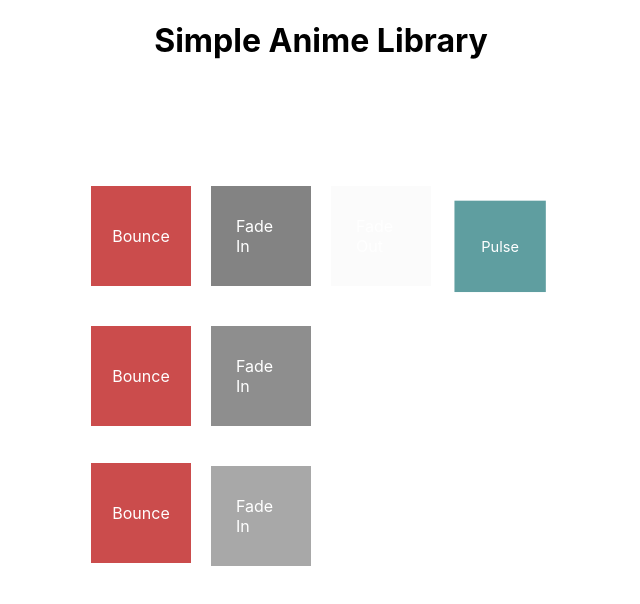
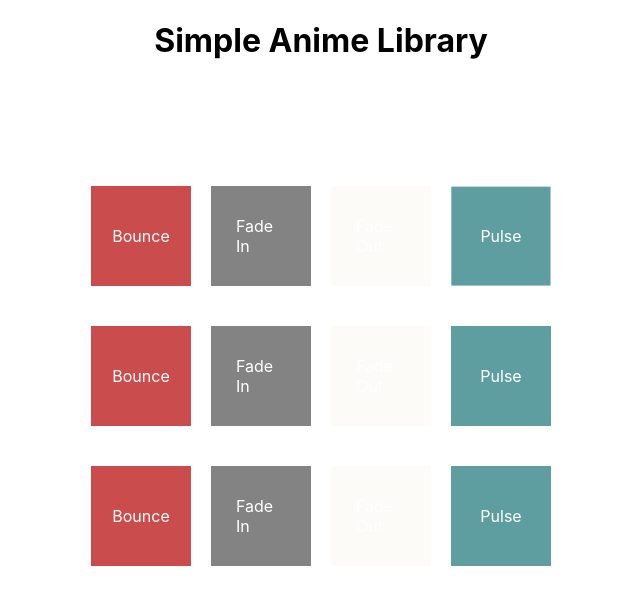
Before and after one commit to pesto-students/deep-dive-1akshat, a React (Create React App) app in the folder react-exercises/simple-anime-react/: page / in a window 1280 px wide. Shown: the top 604 px of the page, without its empty margins (319-959 px from the left). Built offline with nearby package versions, Linux system fonts and the light colour scheme.

Commit message:
add cascade prop to pulse, fix bugs in bounce

```diff
--- a/react-exercises/simple-anime-react/src/App.css
+++ b/react-exercises/simple-anime-react/src/App.css
@@ -36,6 +36,15 @@ p {
   position: relative;
 }
 
+.block-orange {
+  margin-top: 40px;
+  width: 100px;
+  height: 100px;
+  background: rgb(156, 128, 2);
+  margin-left: 20px;
+  position: relative;
+}
+
 .block-cadetblue {
   margin-top: 40px;
   width: 100px;
--- a/react-exercises/simple-anime-react/src/App.js
+++ b/react-exercises/simple-anime-react/src/App.js
@@ -8,7 +8,7 @@ const App = () => {
       <h1 style={{ textAlign: 'center' }}>Simple Anime Library</h1>
       <div className="container">
         <div className="wrap">
-          <Bounce duration="5000" delay="500" cascade={true} damping="1" >
+          <Bounce duration="5000" delay="500" cascade={false} damping="1" >
             <div className="block-red">
               <p>Bounce</p>
             </div>
@@ -20,7 +20,7 @@ const App = () => {
             </div>
           </Bounce>
 
-          <Fade duration="5000" delay="1000" cascade={true} damping="1" method="fadeIn" className="animate">
+          <Fade duration="5000" delay="1000" cascade={false} damping="1" method="fadeIn" className="animate">
             <div className="block-grey">
               <p>Fade In</p>
             </div>
@@ -33,12 +33,24 @@ const App = () => {
           </Fade>
 
           <Fade duration="5000" delay="1000" cascade={false} damping="2.5" method="fadeOut">
-            <div className="block-grey">
+            <div className="block-orange">
+              <p>Fade Out</p>
+            </div>
+            <div className="block-orange">
+              <p>Fade Out</p>
+            </div>
+            <div className="block-orange">
               <p>Fade Out</p>
             </div>
           </Fade>
 
-          <Pulse duration="5000" delay="1000" className="parent">
+          <Pulse duration="5000" delay="1000" className="parent" cascade={true} damping="2.5">
+            <div className="block-cadetblue">
+              <p>Pulse</p>
+            </div>
+            <div className="block-cadetblue">
+              <p>Pulse</p>
+            </div>
             <div className="block-cadetblue">
               <p>Pulse</p>
             </div>
--- a/react-exercises/simple-anime-react/src/components/Bounce/bounce.js
+++ b/react-exercises/simple-anime-react/src/components/Bounce/bounce.js
@@ -7,17 +7,12 @@ const Bounce = (props) => {
   const cascade = props.cascade ? props.cascade : false;
   const damping = props.damping ? Number(props.damping) : 0;
   const customStyle = props.style ? props.style : {};
-
-  if (!cascade && damping === 1) {
-    throw new Error('Damping needs cascade property to be true.')
-  }
-
   let childAnimationDelay = 0;
-
   const noCascadeStyle = {
     animation: `bounce ${duration}ms Infinite`,
     animationDelay: `${delay}ms`
   }
+  const children = Array.isArray(props.children) ? props.children : React.Children.toArray(props.children);
 
   return (
     <>
@@ -28,7 +23,7 @@ const Bounce = (props) => {
         :
         <div>
           {
-            props.children.map((child, key) => {
+            children.map((child, key) => {
               childAnimationDelay += damping;
               const cascadeStyle = {
                 animation: `bounce ${duration}ms Infinite`,
--- a/react-exercises/simple-anime-react/src/components/Fade/fade.js
+++ b/react-exercises/simple-anime-react/src/components/Fade/fade.js
@@ -11,7 +11,6 @@ const Fade = (props) => {
   const userClass = props.className;
   const propStyle = props.style ? props.style : {};
   let childAnimationDelay = 0;
-
   let animationStyle = {
     animation: `${method} ease ${duration}ms Infinite`,
     animationDelay: `${(delay)}ms`
--- a/react-exercises/simple-anime-react/src/components/Pulse/pulse.js
+++ b/react-exercises/simple-anime-react/src/components/Pulse/pulse.js
@@ -4,18 +4,44 @@ import './style.css';
 const Pulse = (props) => {
   const delay = props.duration ? Number(props.delay) : 1000;
   const duration = props.duration ? Number(props.duration) : 3000;
+  const cascade = props.cascade ? props.cascade : false;
+  const damping = props.damping ? Number(props.damping) : 0;
   const userClass = props.className;
   const propStyle = props.style ? props.style : {};
-    const animationStyle = {
+  let childAnimationDelay = 0;
+  let animationStyle = {
     animation: `pulse ${duration}ms Infinite`,
     animationDelay: `${delay}ms`
   }
+  const children = Array.isArray(props.children) ? props.children : React.Children.toArray(props.children);
 
   return (
     <>
+      {!cascade ?
         <div style={{ ...propStyle, ...animationStyle }} className={`${userClass}`}>
           {props.children}
         </div>
+        :
+        <div>
+          {
+            children.map((child, key) => {
+              childAnimationDelay += damping;
+              animationStyle = {
+                animation: `pulse ${duration}ms Infinite`,
+                animationDelay: `${(delay * childAnimationDelay) + childAnimationDelay}ms`
+              }
+              return (
+                <div key={key} style={{ ...propStyle, ...animationStyle }} className={`${userClass}`}>
+                  {child}
+                </div>
+              )
+            })
+          }
+        </div>
+      }
+
+
+
     </>
   )
 }
```
Lines whose indentation alone changed are shown as unchanged.
